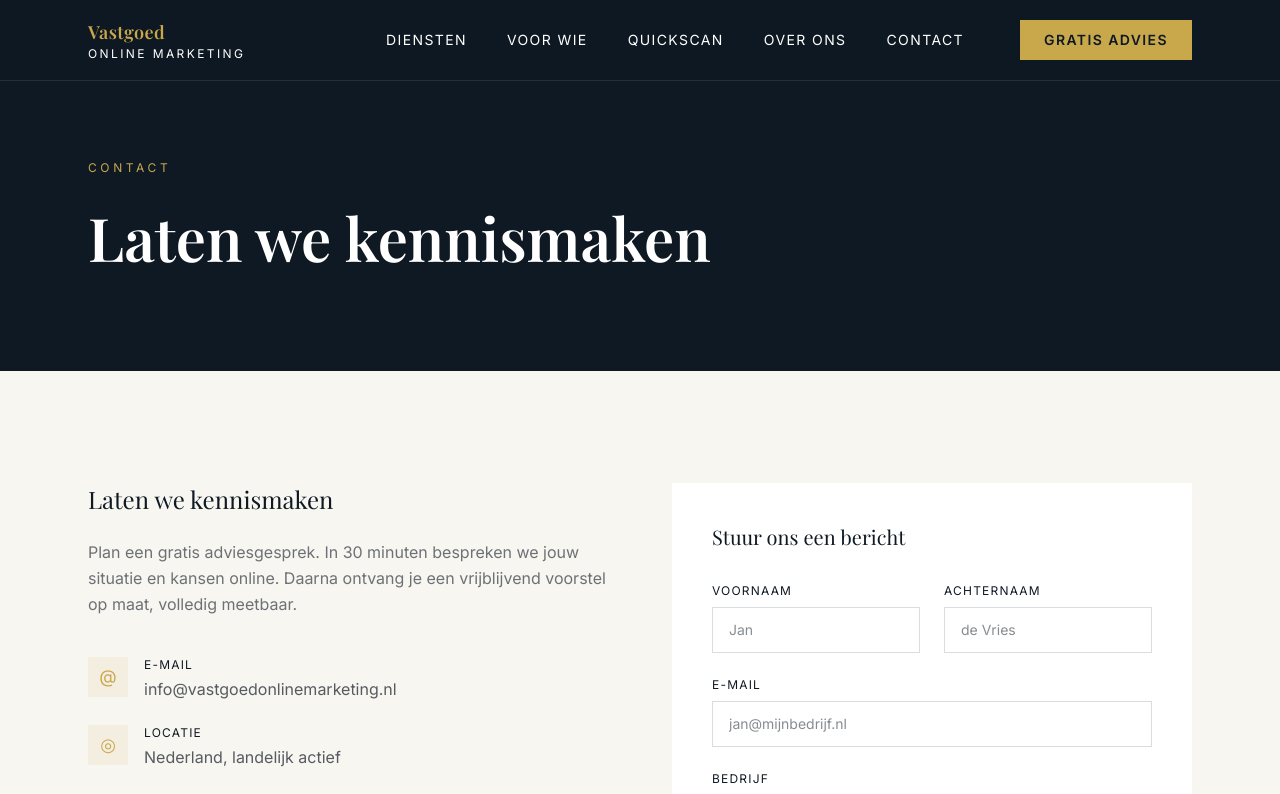
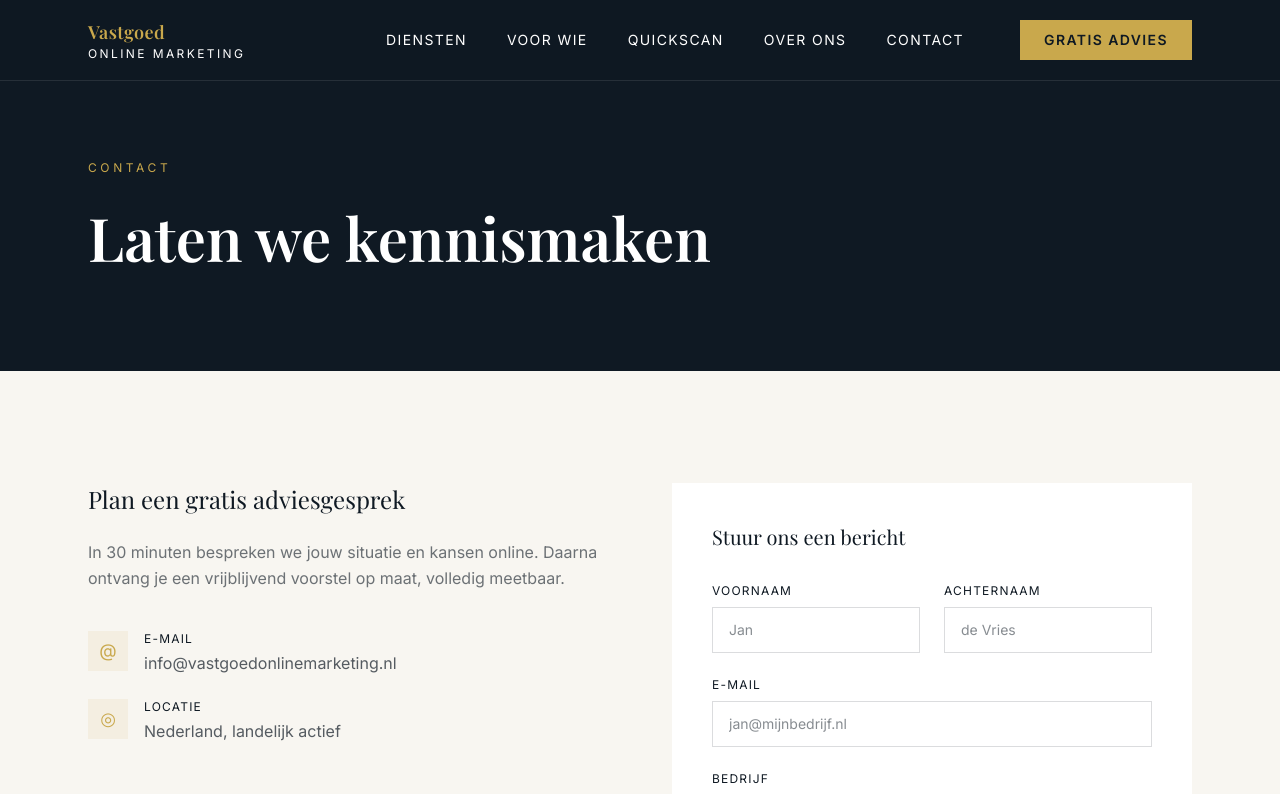
Before and after one commit to jaspermontagnadigital/vastgoedonlinemarketing, a Next.js app: page /contact in a window 1280 px wide. Shown: the top 794 px of the page. Built offline with nearby package versions, Linux system fonts and the light colour scheme; a web font is replaced by a local one.

Commit message:
contact pagina h2 aangepast

```diff
--- a/src/app/contact/page.tsx
+++ b/src/app/contact/page.tsx
@@ -30,10 +30,10 @@ export default function ContactPage() {
             {/* Info */}
             <div>
               <h2 className="text-2xl font-serif text-[var(--color-navy)] mb-6">
-                Laten we kennismaken
+                Plan een gratis adviesgesprek
               </h2>
               <p className="text-[var(--color-navy)]/60 leading-relaxed mb-10">
-                Plan een gratis adviesgesprek. In 30 minuten bespreken we jouw situatie en kansen online. Daarna ontvang je een vrijblijvend voorstel op maat, volledig meetbaar.
+                In 30 minuten bespreken we jouw situatie en kansen online. Daarna ontvang je een vrijblijvend voorstel op maat, volledig meetbaar.
               </p>
 
               <div className="space-y-6">
```
